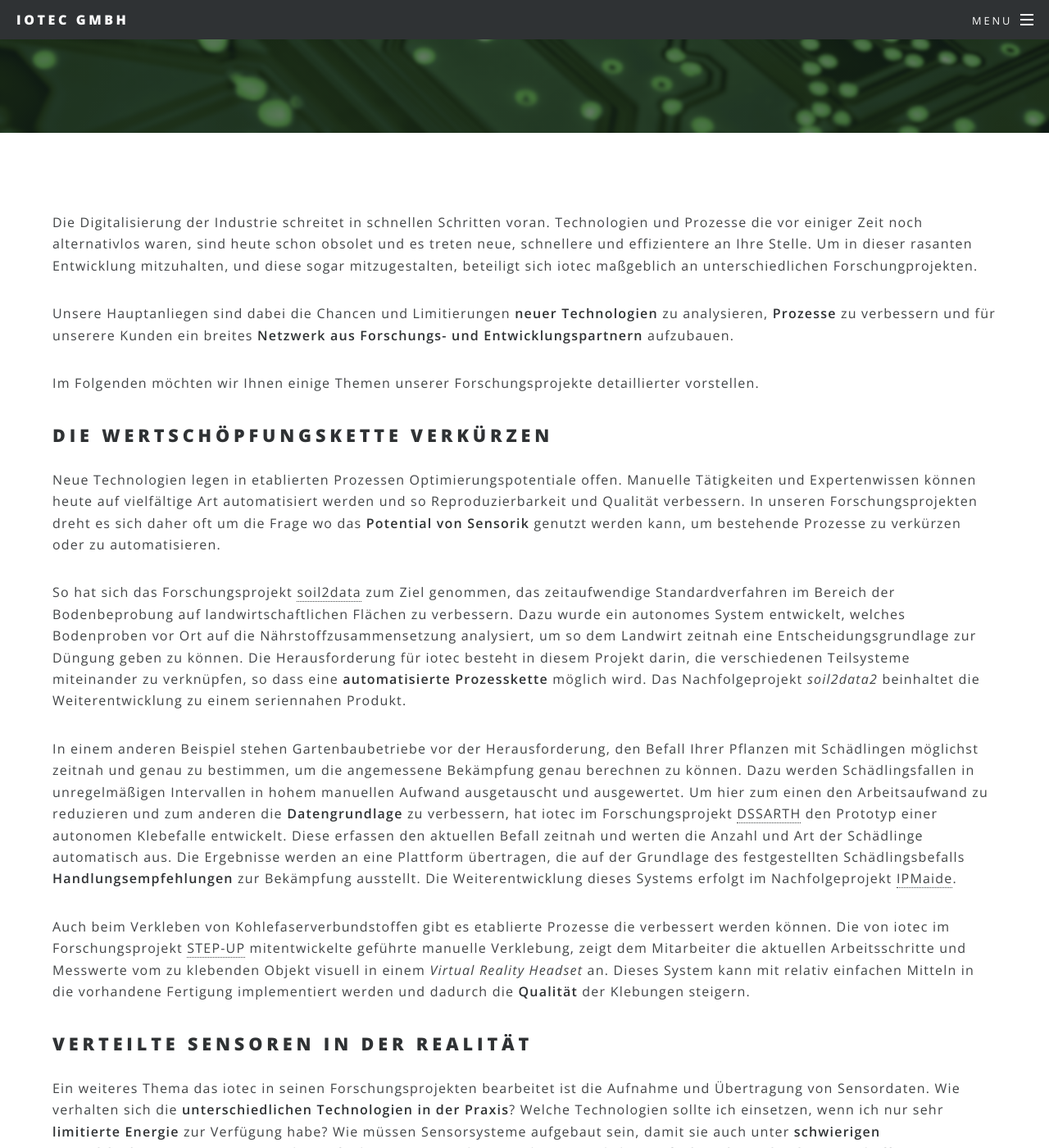
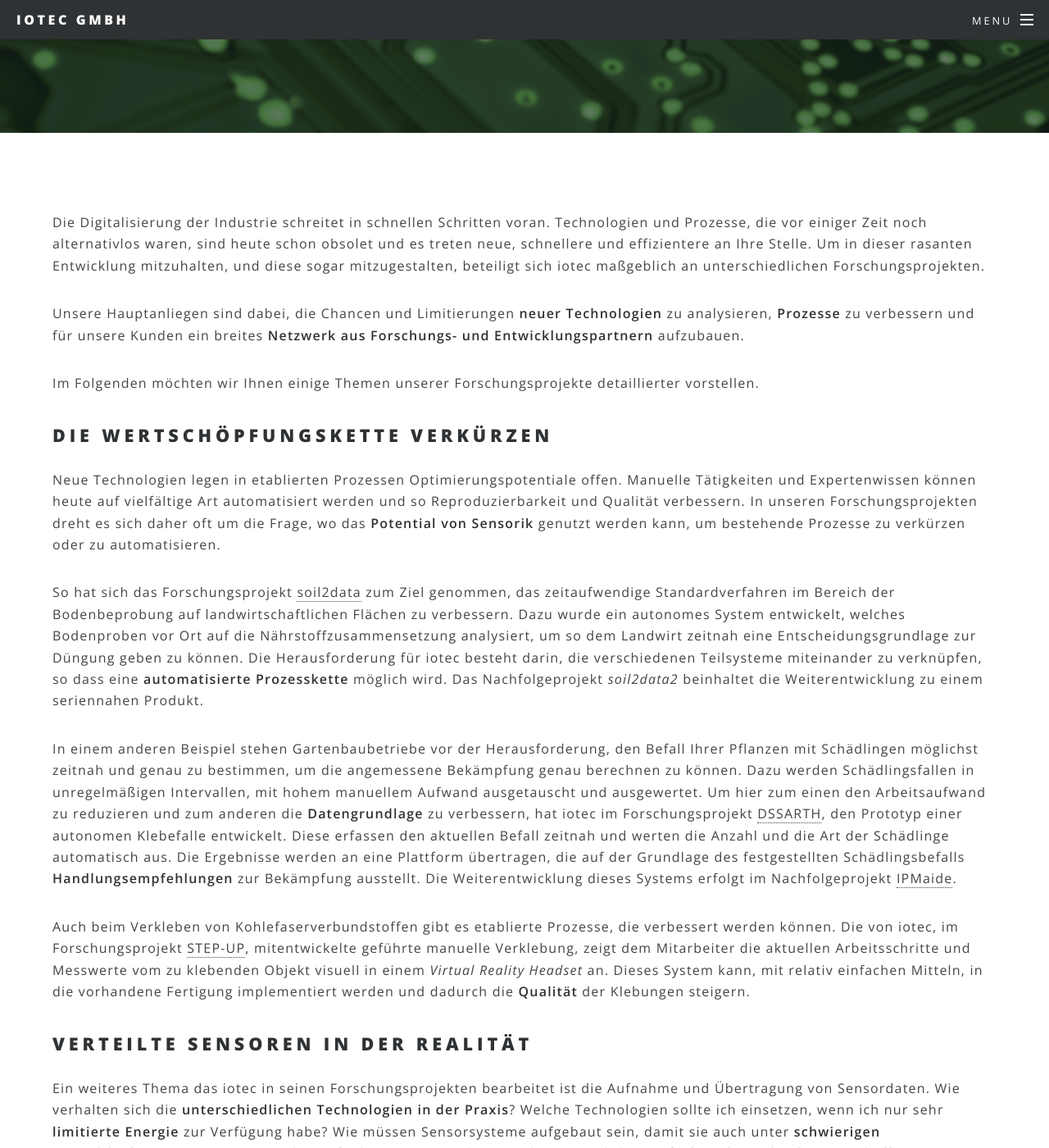
Before and after one commit to iotec-gmbh/iotec-gmbh.github.io, a Jekyll site: the page built from 12-research.md, in a window 1280 px wide and 1400 px high, scrolled down 191 px. Shown: the whole window at 82% size. Built offline with Jekyll 4.4.1, drawn with Linux system fonts in a browser that asks for light colours; our own code applies the rules of GitHub Pages for plain Markdown files; some of the changed text lies outside the part shown.

Commit message:
spelling and grammar

```diff
--- a/12-research.md
+++ b/12-research.md
@@ -3,13 +3,13 @@ title: Forschung
 ---
 
 Die Digitalisierung der Industrie schreitet in schnellen Schritten voran.
-Technologien und Prozesse die vor einiger Zeit noch alternativlos waren,
+Technologien und Prozesse, die vor einiger Zeit noch alternativlos waren,
 sind heute schon obsolet und es treten neue, schnellere und effizientere an Ihre Stelle.
 Um in dieser rasanten Entwicklung mitzuhalten, und diese sogar mitzugestalten,
-beteiligt sich iotec maßgeblich an unterschiedlichen Forschungprojekten.
+beteiligt sich iotec maßgeblich an unterschiedlichen Forschungsprojekten.
 
-Unsere Hauptanliegen sind dabei die Chancen und Limitierungen **neuer Technologien** zu analysieren,
-**Prozesse** zu verbessern und für unserere Kunden ein breites **Netzwerk aus Forschungs- und Entwicklungspartnern** aufzubauen.
+Unsere Hauptanliegen sind dabei, die Chancen und Limitierungen **neuer Technologien** zu analysieren,
+**Prozesse** zu verbessern und für unsere Kunden ein breites **Netzwerk aus Forschungs- und Entwicklungspartnern** aufzubauen.
 
 Im Folgenden möchten wir Ihnen einige Themen unserer Forschungsprojekte detaillierter vorstellen.
 
@@ -18,32 +18,32 @@ Im Folgenden möchten wir Ihnen einige Themen unserer Forschungsprojekte detaill
 Neue Technologien legen in etablierten Prozessen Optimierungspotentiale offen.
 Manuelle Tätigkeiten und Expertenwissen können heute auf vielfältige Art automatisiert werden
 und so Reproduzierbarkeit und Qualität verbessern.
-In unseren Forschungsprojekten dreht es sich daher oft um die Frage wo das **Potential von Sensorik** genutzt werden kann,
+In unseren Forschungsprojekten dreht es sich daher oft um die Frage, wo das **Potential von Sensorik** genutzt werden kann,
 um bestehende Prozesse zu verkürzen oder zu automatisieren.
 
 So hat sich das Forschungsprojekt [soil2data](#soil2data) zum Ziel genommen,
 das zeitaufwendige Standardverfahren im Bereich der Bodenbeprobung auf landwirtschaftlichen Flächen zu verbessern.
 Dazu wurde ein autonomes System entwickelt, welches Bodenproben vor Ort auf die Nährstoffzusammensetzung analysiert,
 um so dem Landwirt zeitnah eine Entscheidungsgrundlage zur Düngung geben zu können.
-Die Herausforderung für iotec besteht in diesem Projekt darin, die verschiedenen Teilsysteme miteinander zu verknüpfen,
+Die Herausforderung für iotec besteht darin, die verschiedenen Teilsysteme miteinander zu verknüpfen,
 so dass eine **automatisierte Prozesskette** möglich wird.
 Das Nachfolgeprojekt *soil2data2* beinhaltet die Weiterentwicklung zu einem seriennahen Produkt.
 
 In einem anderen Beispiel stehen Gartenbaubetriebe vor der Herausforderung,
 den Befall Ihrer Pflanzen mit Schädlingen möglichst zeitnah und genau zu bestimmen,
 um die angemessene Bekämpfung genau berechnen zu können.
-Dazu werden Schädlingsfallen in unregelmäßigen Intervallen in hohem manuellen Aufwand ausgetauscht und ausgewertet.
+Dazu werden Schädlingsfallen in unregelmäßigen Intervallen, mit hohem manuellem Aufwand ausgetauscht und ausgewertet.
 Um hier zum einen den Arbeitsaufwand zu reduzieren und zum anderen die **Datengrundlage** zu verbessern,
-hat iotec im Forschungsprojekt [DSSARTH](#dssarth) den Prototyp einer autonomen Klebefalle entwickelt.
-Diese erfassen den aktuellen Befall zeitnah und werten die Anzahl und Art der Schädlinge automatisch aus.
+hat iotec im Forschungsprojekt [DSSARTH](#dssarth), den Prototyp einer autonomen Klebefalle entwickelt.
+Diese erfassen den aktuellen Befall zeitnah und werten die Anzahl und die Art der Schädlinge automatisch aus.
 Die Ergebnisse werden an eine Plattform übertragen, die auf der Grundlage des festgestellten Schädlingsbefalls
 **Handlungsempfehlungen** zur Bekämpfung ausstellt.
 Die Weiterentwicklung dieses Systems erfolgt im Nachfolgeprojekt [IPMaide](#ipmaide).
 
-Auch beim Verkleben von Kohlefaserverbundstoffen gibt es etablierte Prozesse die verbessert werden können.
-Die von iotec im Forschungsprojekt [STEP-UP](#stepup) mitentwickelte geführte manuelle Verklebung,
+Auch beim Verkleben von Kohlefaserverbundstoffen gibt es etablierte Prozesse, die verbessert werden können.
+Die von iotec, im Forschungsprojekt [STEP-UP](#stepup), mitentwickelte geführte manuelle Verklebung,
 zeigt dem Mitarbeiter die aktuellen Arbeitsschritte und Messwerte vom zu klebenden Objekt visuell in einem *Virtual Reality Headset* an.
-Dieses System kann mit relativ einfachen Mitteln in die vorhandene Fertigung implementiert werden und dadurch die **Qualität** der Klebungen steigern.
+Dieses System kann, mit relativ einfachen Mitteln, in die vorhandene Fertigung implementiert werden und dadurch die **Qualität** der Klebungen steigern.
 
 ## Verteilte Sensoren in der Realität
 
--- a/_config.yml
+++ b/_config.yml
@@ -30,8 +30,8 @@ exclude:
 
 about:
   description: |
-    iotec ist Ihr Spezialist für individuelle Sensorlösungen. In diesem Bereich bieten wir Ihnen innovative, schnell umgesetzte Prototypen (z.B. MVP) die Sie zu belastbaren Analysen Ihrer Prozesse befähigen.
-    Wir beraten Sie gern und finden mit Ihnen zusammen eine passgenaue Lösung für Ihre Problemstellung.
+    iotec ist Ihr Spezialist für individuelle Sensorlösungen. In diesem Bereich bieten wir Ihnen innovative und schnell umgesetzte Prototypen (z.B. MVP), die Sie zu belastbaren Analysen Ihrer Prozesse befähigen.
+    Wir beraten Sie gerne und finden mit Ihnen zusammen eine passgenaue Lösung für Ihre Problemstellung.
     Mithilfe unseres Netzwerks aus Industriepartnern und Forschungseinrichtungen unterstützen wir Sie von Machbarkeiten, über Prototypen bis zur Serie.
     Von Temperatursensoren bis zur Integration von Bildverarbeitungssystemen - wir arbeiten immer an der besten digitalen Lösung für Sie.
 
@@ -84,8 +84,8 @@ services:
         Wir haben den Anspruch immer die neuesten Erkenntnisse und Technologien in unsere Arbeit zu integrieren.
         Deshalb sind wir aktiver Forschungspartner in vielen [industriellen Forschungsprojekten](12-research).
         In diesen Projekten arbeiten wir mit verschiedenen Hochschuleinrichtungen
-        und Forschungsinstituten wie beispielsweise der [Hochschule Osnabrück](https://www.hs-osnabrueck.de/)
-        und dem [Fraunhofer Institut](https://www.fraunhofer.de/) zusammen.
+        und Forschungsinstituten, wie beispielsweise der [Hochschule Osnabrück](https://www.hs-osnabrueck.de/)
+        und dem [Fraunhofer Institut](https://www.fraunhofer.de/), zusammen.
 researchs:
   - name: soil2data – Mobiles Bodenproben-Labor und Datenfusion für den ressourceneffizienten Pflanzenbau
     id: soil2data
```
Also changed, not shown: other parts of 12-research.md (+10 -12 lines), 11-entwicklung.md (+23 -30 lines), 90-career.md (+3 -3 lines).
